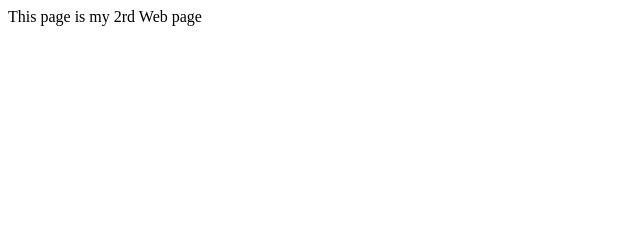
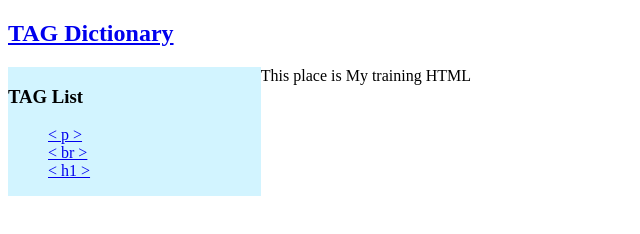
Before and after one commit to yoocg12/html, a plain HTML site: page second/main.html in a window 1280 px wide. Shown: the whole page, without its empty margins (0-640 px from the left). Drawn offline with Linux system fonts and the light colour scheme.

Commit message:
Update main.html
branch test and update main.html

```diff
--- a/second/main.html
+++ b/second/main.html
@@ -2,9 +2,30 @@
 <html lang="en">
   <head>
     <meta charset="utf-8">
-    <title>My Second Web Page</title>
+    <meta http-equiv="refresh" content="30"><!--새로 고침 메타-->
+    <title>My Second Web Page is TAG Dictionary</title>
   </head>
   <body>
-    This page is my 2rd Web page
+    <!--제목 부분-->
+      <div sytle="height:20%;background-color:#fde6ff;">
+        <h2><a href="main.html">TAG Dictionary<a/></h2>
+      </div>
+
+      <!--tag list 부분-->
+      <div style="float:left;width:20%;background-color:#d2f4ff;">
+        <h3>TAG List</h3>
+
+        <ul style="list-style-type:none">
+          <li><a href="p.html"> &lt p &gt </a></li>
+          <li><a href="br.html"> &lt br &gt </a></li>
+          <li><a href="h1.html"> &lt h1 &gt </a></li>
+        </ul>
+      </div>
+
+      <!--tag info-->
+      <div sytle="float:left;width:20%;background-color:#fde6ff;">
+        <p> This place is My training HTML</p>
+      </div>
+
   </body>
 </html>
```
